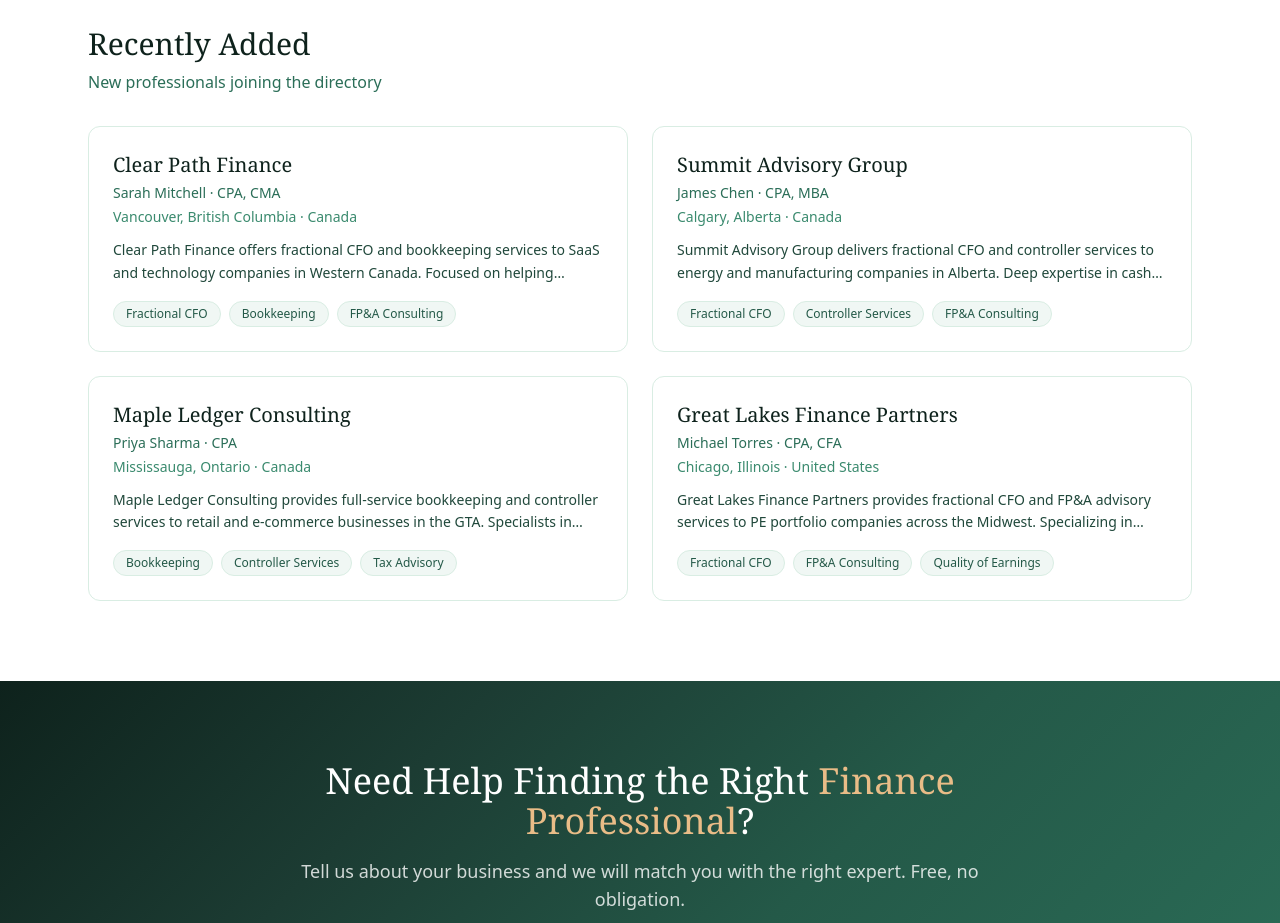
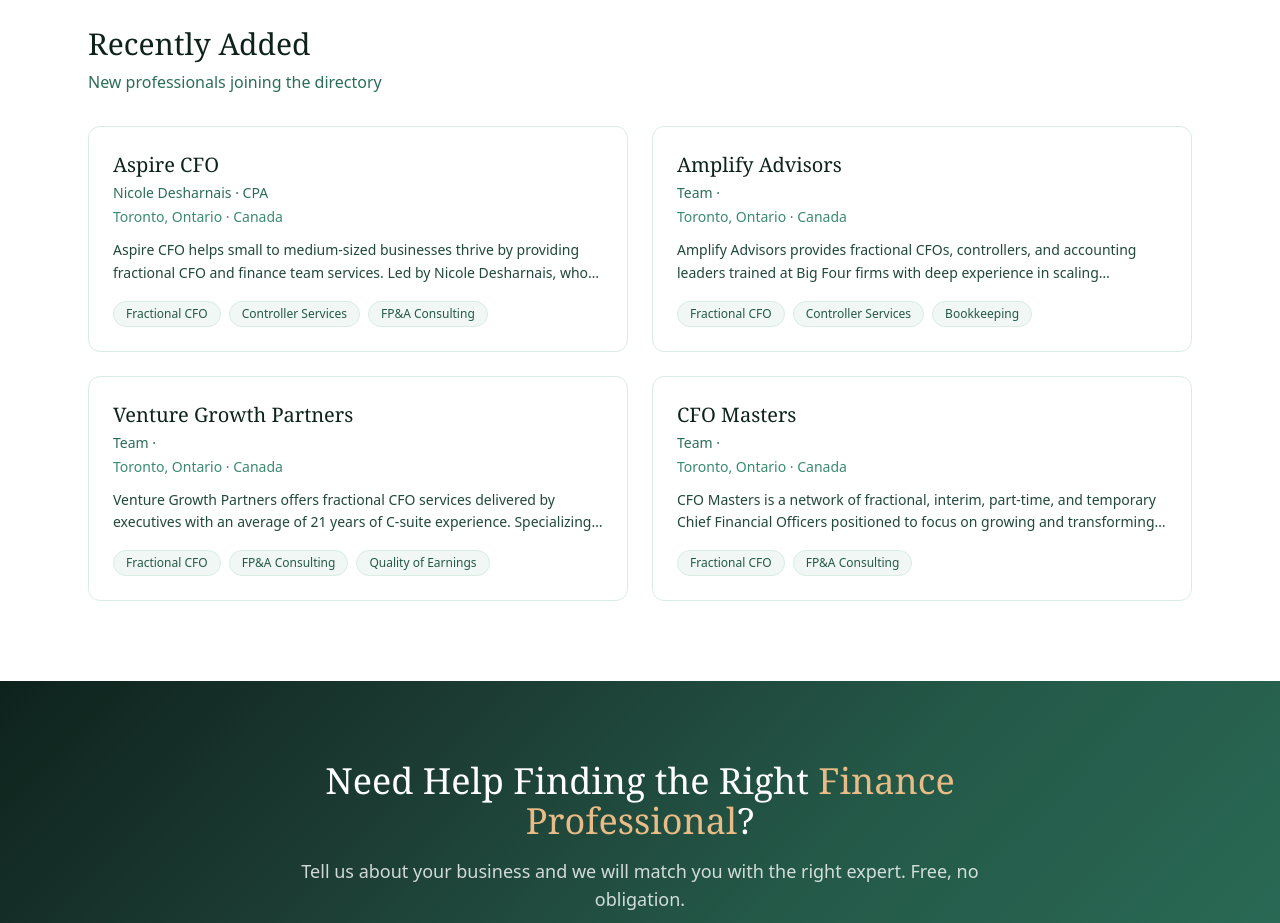
Before and after one commit to findfinancepros/findfinancepros, a Next.js app: page / in a window 1280 px wide. Shown: the part 2280-3203 px from the top of the page. Built offline with nearby package versions, Linux system fonts and the light colour scheme.

Commit message:
Expand directory to 20 real professionals

```diff
--- a/src/data/directory.js
+++ b/src/data/directory.js
@@ -16,63 +16,273 @@
     featured: true,
   },
   {
-    slug: "clear-path-finance",
-    name: "Clear Path Finance",
-    contact: "Sarah Mitchell",
-    title: "CPA, CMA",
+    slug: "aspire-cfo",
+    name: "Aspire CFO",
+    contact: "Nicole Desharnais",
+    title: "CPA",
+    city: "toronto",
+    cityLabel: "Toronto",
+    province: "Ontario",
+    country: "Canada",
+    services: ["fractional-cfo", "controller-services", "fpa-consulting"],
+    industries: ["technology", "professional-services", "manufacturing", "energy"],
+    description: "Aspire CFO helps small to medium-sized businesses thrive by providing fractional CFO and finance team services. Led by Nicole Desharnais, who has held CFO roles at McKinsey & Company Canada and brings over 20 years of financial leadership across technology, professional services, manufacturing, and energy.",
+    website: "https://www.aspirecfo.ca",
+    featured: false,
+  },
+  {
+    slug: "amplify-advisors",
+    name: "Amplify Advisors",
+    contact: "Team",
+    title: "",
+    city: "toronto",
+    cityLabel: "Toronto",
+    province: "Ontario",
+    country: "Canada",
+    services: ["fractional-cfo", "controller-services", "bookkeeping"],
+    industries: ["technology", "saas", "professional-services", "energy"],
+    description: "Amplify Advisors provides fractional CFOs, controllers, and accounting leaders trained at Big Four firms with deep experience in scaling businesses. Their team-based approach offers full finance function support from CFO strategy to day-to-day bookkeeping, with offices across Canada.",
+    website: "https://amplifyadvisors.ca",
+    featured: false,
+  },
+  {
+    slug: "venture-growth-partners",
+    name: "Venture Growth Partners",
+    contact: "Team",
+    title: "",
+    city: "toronto",
+    cityLabel: "Toronto",
+    province: "Ontario",
+    country: "Canada",
+    services: ["fractional-cfo", "fpa-consulting", "quality-of-earnings"],
+    industries: ["saas", "technology", "life-sciences", "fintech", "manufacturing"],
+    description: "Venture Growth Partners offers fractional CFO services delivered by executives with an average of 21 years of C-suite experience. Specializing in M&A advisory with over $60 billion in completed transactions, including company sales, acquisitions, mergers, and financings.",
+    website: "https://venturegrowthpartners.com",
+    featured: false,
+  },
+  {
+    slug: "cfo-masters",
+    name: "CFO Masters",
+    contact: "Team",
+    title: "",
+    city: "toronto",
+    cityLabel: "Toronto",
+    province: "Ontario",
+    country: "Canada",
+    services: ["fractional-cfo", "fpa-consulting"],
+    industries: ["professional-services", "retail", "healthcare", "technology"],
+    description: "CFO Masters is a network of fractional, interim, part-time, and temporary Chief Financial Officers positioned to focus on growing and transforming businesses on an as-needed basis. Based at 36 Toronto Street, they match businesses with the right CFO for their specific project and goals.",
+    website: "https://www.cfomasters.com",
+    featured: false,
+  },
+  {
+    slug: "blueprint-cpas",
+    name: "BluePrint CPAs",
+    contact: "Team",
+    title: "CPA",
+    city: "toronto",
+    cityLabel: "Toronto",
+    province: "Ontario",
+    country: "Canada",
+    services: ["fractional-cfo", "fpa-consulting", "tax-advisory"],
+    industries: ["professional-services", "technology", "manufacturing"],
+    description: "BluePrint CPAs offers fractional CFO solutions with a unique focus on financial strategy, growth marketing, and talent management. Serving entrepreneurs primarily in Toronto, Windsor, and London, Ontario with programs tailored to cash flow control, revenue growth, and business valuation.",
+    website: "https://www.blueprintcpa.ca",
+    featured: false,
+  },
+  {
+    slug: "ali-asghar-cpa",
+    name: "Ali Asghar, CPA",
+    contact: "Ali Asghar",
+    title: "CPA",
+    city: "toronto",
+    cityLabel: "Toronto",
+    province: "Ontario",
+    country: "Canada",
+    services: ["fractional-cfo", "fpa-consulting", "bookkeeping"],
+    industries: ["retail", "ecommerce", "professional-services"],
+    description: "Ali Asghar, CPA provides hands-on fractional CFO services tailored to entrepreneurs, startups, and growing businesses. With a focus on cash flow forecasting, budgeting, and financial strategy, Ali uses a storytelling approach to finance — making complex financials easy to understand and act on.",
+    website: "https://www.aliacpa.ca",
+    featured: false,
+  },
+  {
+    slug: "orbit-accountants",
+    name: "Orbit Accountants",
+    contact: "Team",
+    title: "",
+    city: "toronto",
+    cityLabel: "Toronto",
+    province: "Ontario",
+    country: "Canada",
+    services: ["fractional-cfo", "bookkeeping", "tax-advisory"],
+    industries: ["professional-services", "retail", "healthcare", "construction"],
+    description: "Orbit Accountants offers fractional CFO services across Canada with offices in Toronto, Calgary, Ottawa, Vancouver, and Edmonton. Providing financial planning, cash flow optimization, KPI tracking, and strategic insights with transparent pricing tailored for growing businesses.",
+    website: "https://orbitaccountants.ca",
+    featured: false,
+  },
+  {
+    slug: "fractional-cfo-canada",
+    name: "Fractional CFO Canada",
+    contact: "Team",
+    title: "",
+    city: "vancouver",
+    cityLabel: "Vancouver",
+    province: "British Columbia",
+    country: "Canada",
+    services: ["fractional-cfo", "controller-services", "bookkeeping"],
+    industries: ["hospitality", "retail", "construction", "professional-services"],
+    description: "Fractional CFO Canada provides coast-to-coast virtual bookkeeping and fractional CFO services from British Columbia to P.E.I. Offering financial reporting, inventory management, risk management, operational oversight, and full efficiency overhauls for growing businesses.",
+    website: "https://fractionalcfocanada.com",
+    featured: false,
+  },
+  {
+    slug: "crowe-mackay",
+    name: "Crowe MacKay",
+    contact: "Team",
+    title: "CPA",
+    city: "vancouver",
+    cityLabel: "Vancouver",
+    province: "British Columbia",
+    country: "Canada",
+    services: ["fractional-cfo", "fpa-consulting", "controller-services"],
+    industries: ["manufacturing", "technology", "professional-services", "energy"],
+    description: "Crowe MacKay provides fractional CFO services helping Canadian SMEs streamline operations, boost productivity, and improve financial reporting. Part of the Crowe Global network, they offer budgeting, forecasting, team development, financial analysis, process optimization, and cash flow management.",
+    website: "https://www.crowe.com/ca/crowemackay",
+    featured: false,
+  },
+  {
+    slug: "786-venture-cpa",
+    name: "786 Venture CPA",
+    contact: "Sayem",
+    title: "CPA",
+    city: "calgary",
+    cityLabel: "Calgary",
+    province: "Alberta",
+    country: "Canada",
+    services: ["fractional-cfo", "bookkeeping", "tax-advisory"],
+    industries: ["ecommerce", "healthcare", "construction", "retail"],
+    description: "786 Venture CPA offers fractional CFO services from Calgary with national reach across all Canadian provinces. Providing strategic financial guidance, tax planning, bookkeeping, and business buy and sale advisory for small businesses, startups, and mid-sized companies.",
+    website: "https://www.786vcpa.ca",
+    featured: false,
+  },
+  {
+    slug: "fractional-accounting",
+    name: "Fractional Accounting",
+    contact: "Team",
+    title: "",
+    city: "montreal",
+    cityLabel: "Montreal",
+    province: "Quebec",
+    country: "Canada",
+    services: ["fractional-cfo", "controller-services", "bookkeeping"],
+    industries: ["technology", "saas", "professional-services"],
+    description: "Fractional Accounting is a Montreal-based fractional CFO and accounting firm giving founders access to senior financial expertise and steady day-to-day support. Offering bilingual services for Quebec and Canadian businesses with investor-ready financial reporting and startup accounting.",
+    website: "https://fractionalaccounting.ca",
+    featured: false,
+  },
+  {
+    slug: "melissa-silber-cpa",
+    name: "Melissa Silber CPA",
+    contact: "Melissa Silber",
+    title: "CPA",
+    city: "toronto",
+    cityLabel: "Toronto",
+    province: "Ontario",
+    country: "Canada",
+    services: ["fractional-cfo", "bookkeeping", "tax-advisory"],
+    industries: ["professional-services", "retail", "technology"],
+    description: "Melissa Silber CPA provides customized fractional CFO services including budgeting, cash flow management, financial statement preparation, KPI reporting, bookkeeping, payroll, internal controls, and tax filing for Canadian businesses.",
+    website: "https://www.melissasilbercpa.ca",
+    featured: false,
+  },
+  {
+    slug: "the-cfo-centre-canada",
+    name: "The CFO Centre",
+    contact: "Team",
+    title: "",
+    city: "toronto",
+    cityLabel: "Toronto",
+    province: "Ontario",
+    country: "Canada",
+    services: ["fractional-cfo", "fpa-consulting"],
+    industries: ["manufacturing", "technology", "professional-services", "healthcare"],
+    description: "The CFO Centre is the world's largest provider of fractional CFO services with over 100 CFOs across Canada searchable by region. They accept only the top 1% of CFO applicants and match businesses with a CFO local to their region who understands their sector.",
+    website: "https://www.cfocentre.com/en-ca/",
+    featured: false,
+  },
+  {
+    slug: "the-finance-group",
+    name: "The Finance Group",
+    contact: "Team",
+    title: "",
+    city: "toronto",
+    cityLabel: "Toronto",
+    province: "Ontario",
+    country: "Canada",
+    services: ["fractional-cfo", "fpa-consulting", "controller-services", "bookkeeping"],
+    industries: ["technology", "professional-services", "manufacturing", "retail"],
+    description: "The Finance Group provides fractional CFO services across Canada and the US with data-driven strategies, financial insights, and market loss solutions. Offering business diagnostics, strategic planning, operational optimization, M&A advisory, risk management, and funding support.",
+    website: "https://financegroup-global.com",
+    featured: false,
+  },
+  {
+    slug: "tangent-consulting",
+    name: "Tangent Consulting",
+    contact: "Team",
+    title: "",
+    city: "mississauga",
+    cityLabel: "Mississauga",
+    province: "Ontario",
+    country: "Canada",
+    services: ["fractional-cfo", "controller-services", "bookkeeping"],
+    industries: ["manufacturing", "professional-services", "technology"],
+    description: "Tangent Consulting is a Mississauga-based finance and accounting outsourcing firm providing fractional CFO and controller services to mid-market businesses across the GTA.",
+    website: "https://tangentconsulting.ca",
+    featured: false,
+  },
+  {
+    slug: "frontwater-capital",
+    name: "Frontwater Capital",
+    contact: "Team",
+    title: "",
+    city: "toronto",
+    cityLabel: "Toronto",
+    province: "Ontario",
+    country: "Canada",
+    services: ["fractional-cfo", "fpa-consulting"],
+    industries: ["private-equity", "technology", "professional-services"],
+    description: "Frontwater Capital is a Toronto-based financial advising and planning firm founded in 2024, providing fractional CFO services and financial advisory to growing businesses.",
+    website: "https://frontwatercapital.com",
+    featured: false,
+  },
+  {
+    slug: "cfo-inbox",
+    name: "CFO Inbox",
+    contact: "Team",
+    title: "",
     city: "vancouver",
     cityLabel: "Vancouver",
     province: "British Columbia",
     country: "Canada",
     services: ["fractional-cfo", "bookkeeping", "fpa-consulting"],
-    industries: ["technology", "saas", "professional-services"],
-    description: "Clear Path Finance offers fractional CFO and bookkeeping services to SaaS and technology companies in Western Canada. Focused on helping startups scale with clean financials and investor-ready reporting.",
-    website: "https://example.com",
+    industries: ["technology", "professional-services", "ecommerce"],
+    description: "CFO Inbox is an accounting firm based in Port Coquitlam and Vernon, British Columbia, providing fractional CFO services, accounting, and funding and investment advisory for growing businesses in Western Canada.",
+    website: "https://cfoinbox.com",
     featured: false,
   },
   {
-    slug: "summit-advisory",
-    name: "Summit Advisory Group",
-    contact: "James Chen",
-    title: "CPA, MBA",
-    city: "calgary",
-    cityLabel: "Calgary",
-    province: "Alberta",
-    country: "Canada",
-    services: ["fractional-cfo", "controller-services", "fpa-consulting"],
-    industries: ["energy", "manufacturing", "construction"],
-    description: "Summit Advisory Group delivers fractional CFO and controller services to energy and manufacturing companies in Alberta. Deep expertise in cash flow forecasting, capital project analysis, and operational finance.",
-    website: "https://example.com",
-    featured: false,
-  },
-  {
-    slug: "maple-ledger",
-    name: "Maple Ledger Consulting",
-    contact: "Priya Sharma",
-    title: "CPA",
-    city: "mississauga",
-    cityLabel: "Mississauga",
+    slug: "fraction-cfo",
+    name: "FractionCFO",
+    contact: "Team",
+    title: "",
+    city: "toronto",
+    cityLabel: "Toronto",
     province: "Ontario",
     country: "Canada",
-    services: ["bookkeeping", "controller-services", "tax-advisory"],
-    industries: ["retail", "ecommerce", "professional-services"],
-    description: "Maple Ledger Consulting provides full-service bookkeeping and controller services to retail and e-commerce businesses in the GTA. Specialists in multi-entity consolidation and sales tax compliance.",
-    website: "https://example.com",
-    featured: false,
-  },
-  {
-    slug: "great-lakes-finance",
-    name: "Great Lakes Finance Partners",
-    contact: "Michael Torres",
-    title: "CPA, CFA",
-    city: "chicago",
-    cityLabel: "Chicago",
-    province: "Illinois",
-    country: "United States",
     services: ["fractional-cfo", "fpa-consulting", "quality-of-earnings"],
-    industries: ["private-equity", "manufacturing", "healthcare"],
-    description: "Great Lakes Finance Partners provides fractional CFO and FP&A advisory services to PE portfolio companies across the Midwest. Specializing in quality of earnings, buy-side due diligence, and post-acquisition integration.",
-    website: "https://example.com",
+    industries: ["professional-services", "technology", "manufacturing"],
+    description: "FractionCFO helps business owners move beyond the numbers and make confident financial decisions. Specializing in financial due diligence, accounting, and business advisory, they bring the insight of a seasoned CFO to companies that are not yet ready for a full-time one.",
+    website: "https://www.fractioncfo.ca",
     featured: false,
   },
 ];
```
